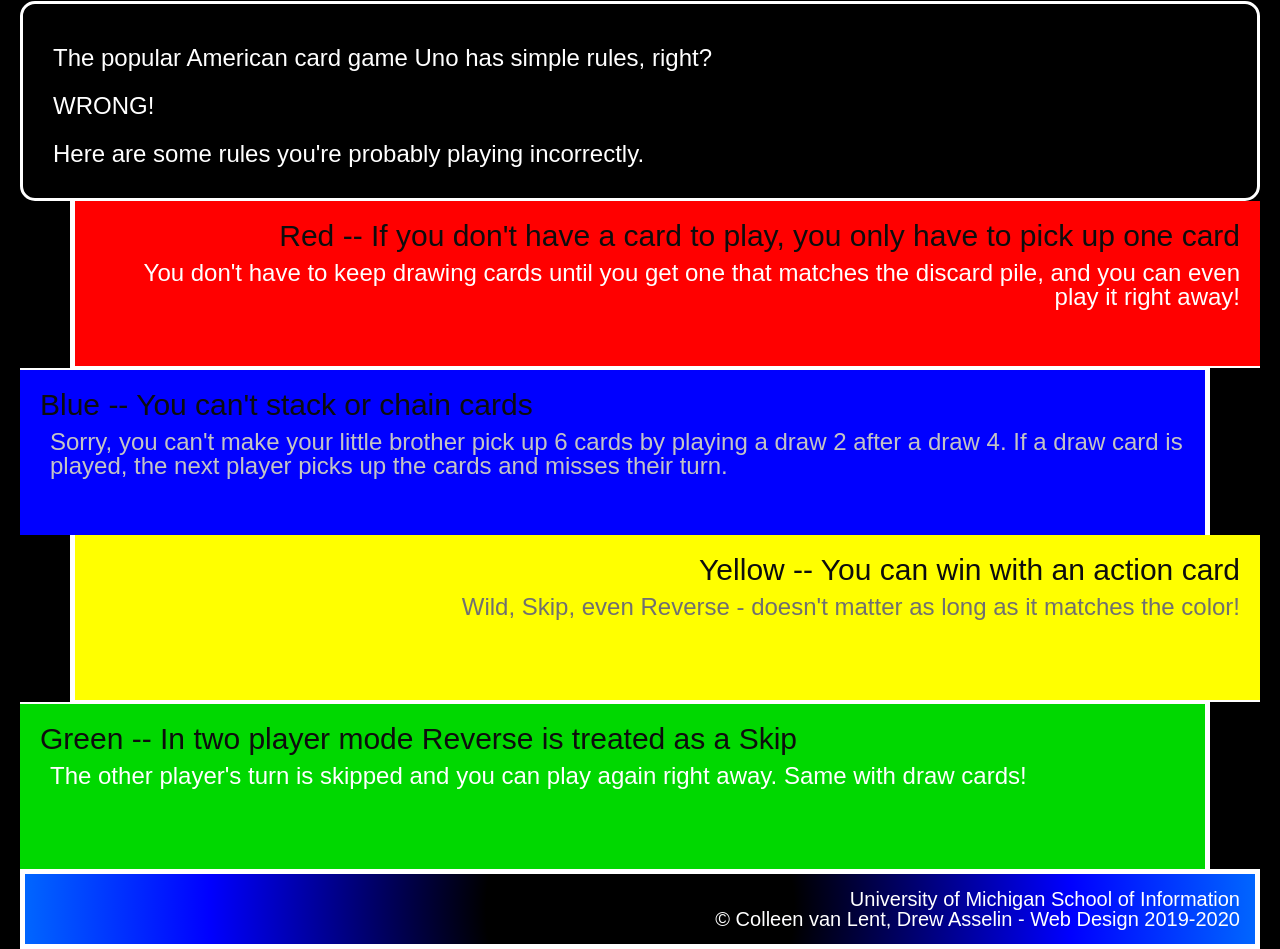
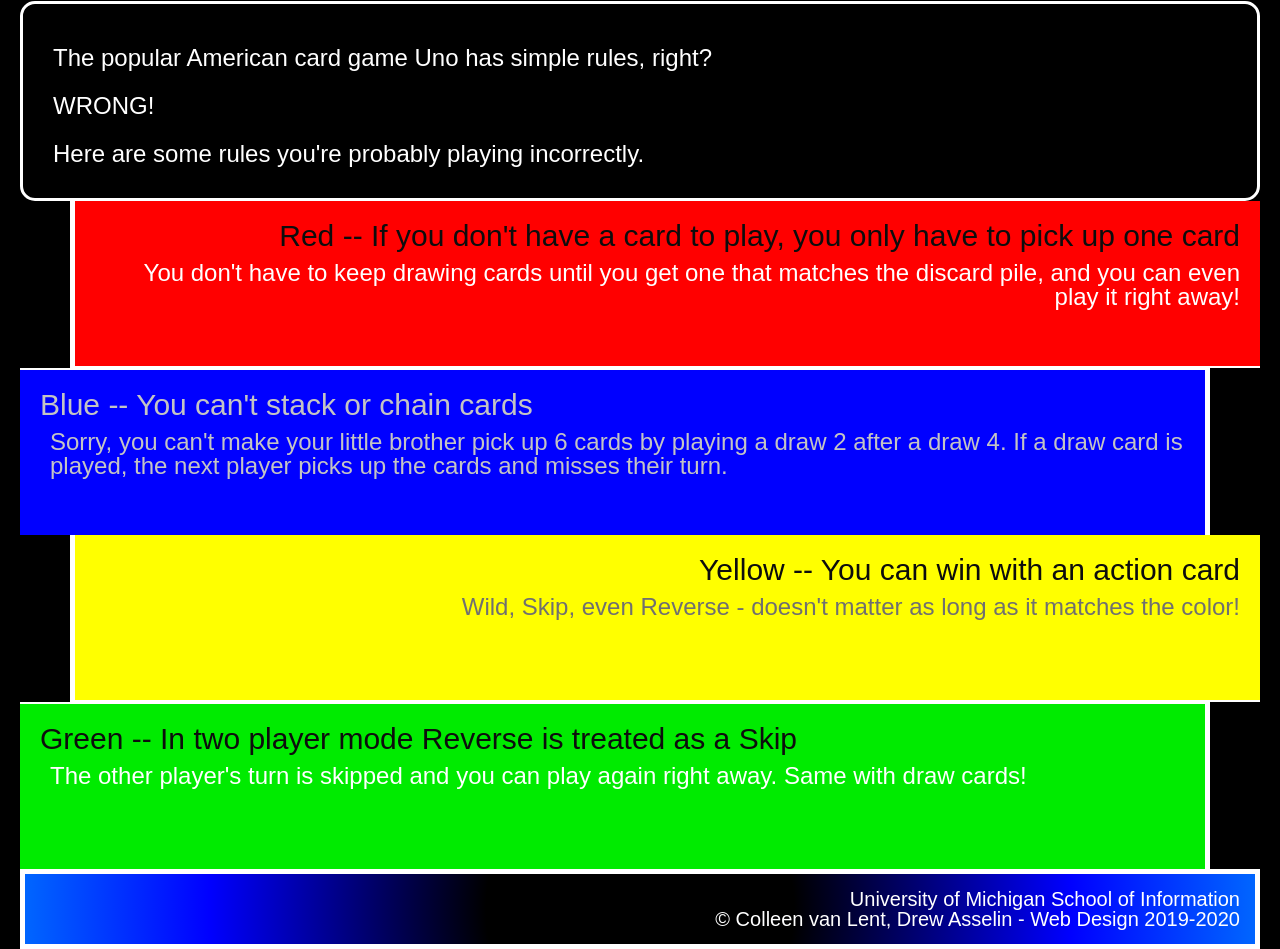
Before and after one commit to goaileen/css_practice, a plain HTML site: page index.html in a window 1280 px wide. Shown: the part 327-1276 px from the top of the page. Drawn offline with Linux system fonts and the light colour scheme.

Commit message:
Add files via upload

```diff
--- a/css/style.css
+++ b/css/style.css
@@ -66,7 +66,7 @@
 /* WAVE YOUR PAGE!!!!  Uh oh.  Let's fix the color contrast here  – Dark on blue is too hard to read.
 Use #C4C4C4 for the heading and paragraph text
  */
-.blue h1, .blue p {
+.blue h2, .blue p {
     color: #C4C4C4;
 }
 
@@ -89,7 +89,7 @@
  }
 
  .green {
-    background-color: #00D800;
+    background-color: #00EB00;
     text-align: left;
     margin-right: 50px;
     border-top: 2px;
```
